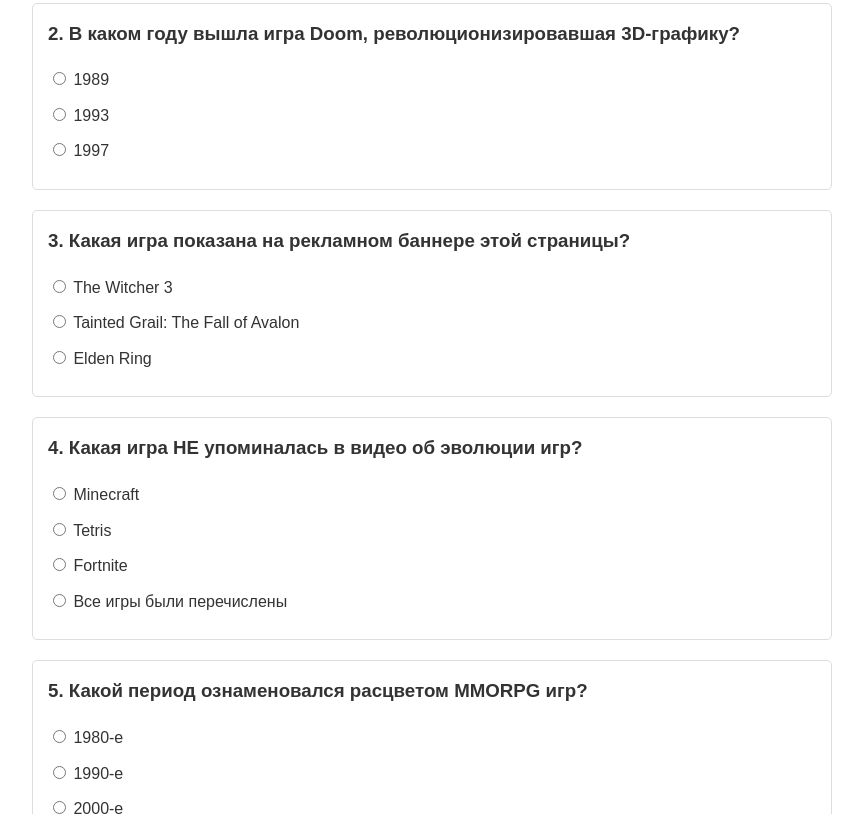
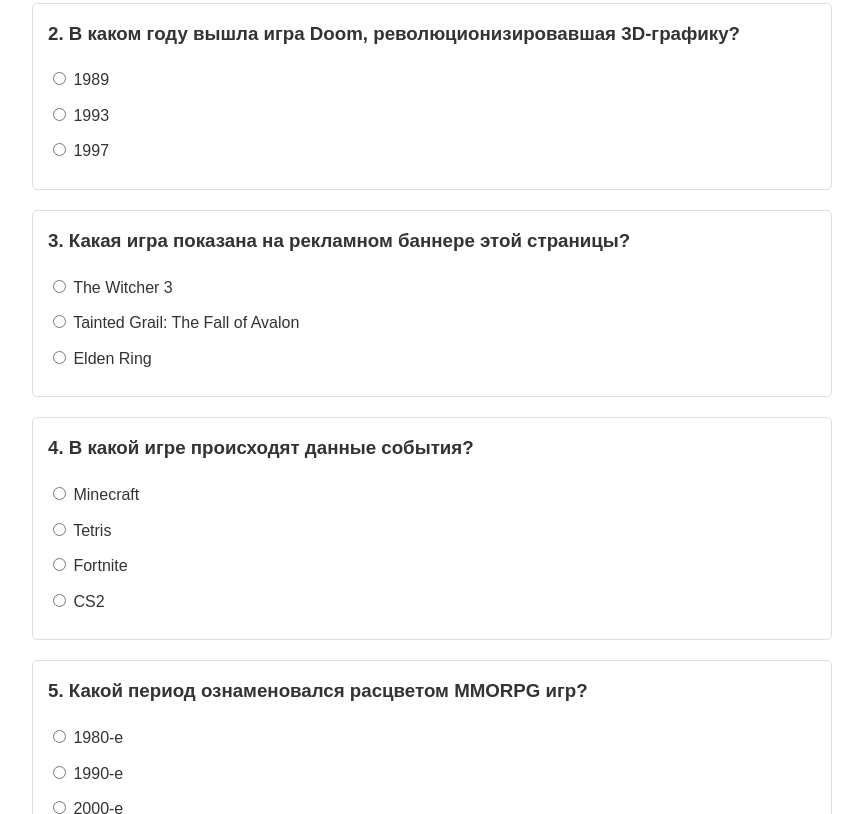
Before and after one commit to Aseffr/gg, a plain HTML site: page quiz.html in a window 1280 px wide. Shown: the part 371-1185 px from the top of the page, without its empty margins (208-1071 px from the left). Drawn offline with Linux system fonts and the light colour scheme.

Commit message:
Update quiz.html

```diff
--- a/quiz.html
+++ b/quiz.html
@@ -35,11 +35,11 @@
             </div>
 
             <div class="question">
-                <h3>4. Какая игра НЕ упоминалась в видео об эволюции игр?</h3>
+                <h3>4. В какой игре происходят данные события?</h3>
                 <label><input type="radio" name="q4" value="a"> Minecraft</label>
                 <label><input type="radio" name="q4" value="b"> Tetris</label>
                 <label><input type="radio" name="q4" value="c"> Fortnite</label>
-                <label><input type="radio" name="q4" value="d"> Все игры были перечислены</label>
+                <label><input type="radio" name="q4" value="d"> CS2</label>
             </div>
 
             <div class="question">
```
